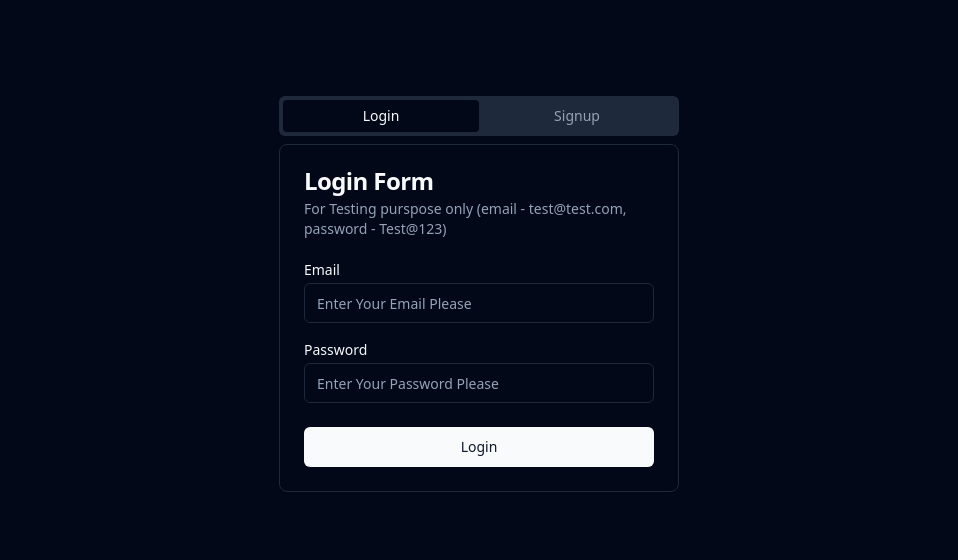
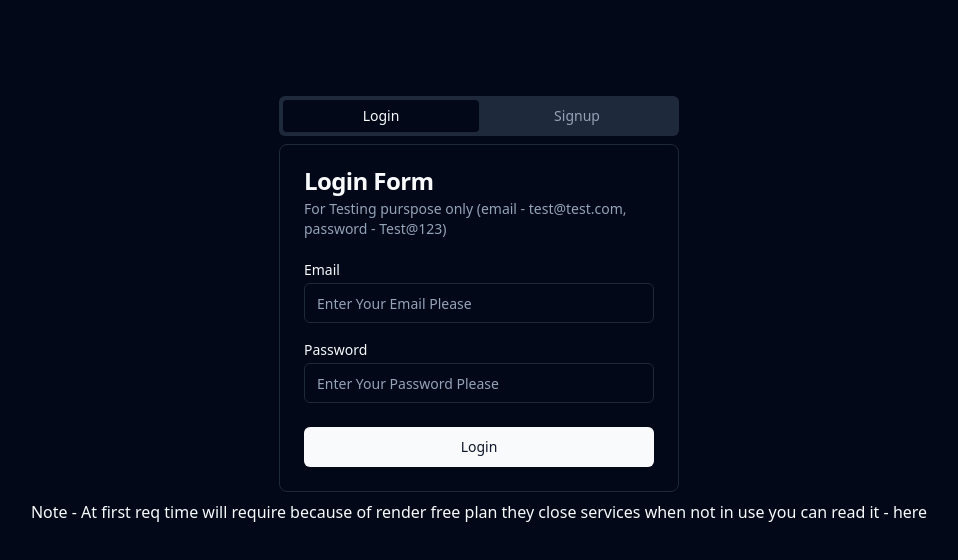
Before and after one commit to JunaidbhaiAk/taskit-frontend, a Next.js app: page / in a window 1280 px wide. Shown: the top 560 px of the page, without its empty margins (161-1119 px from the left). Built offline with nearby package versions, Linux system fonts and the light colour scheme; no server answers.

Commit message:
added note on page.js

```diff
--- a/app/page.tsx
+++ b/app/page.tsx
@@ -4,6 +4,7 @@ import { Tabs, TabsContent, TabsList, TabsTrigger } from "@/components/ui/tabs";
 import Signup from "@/components/Signup";
 import { useEffect } from "react";
 import { useRouter } from "next/navigation";
+import Link from "next/link";
 export default function Home() {
   const router = useRouter()
   useEffect(() => {
@@ -24,6 +25,7 @@ export default function Home() {
           <Signup />
         </TabsContent>
       </Tabs>
+      <h3 className="mt-2">Note - At first req time will require because of render free plan they close services when not in use you can read it - <Link href="https://community.render.com/t/web-service-stops-if-its-not-used-for-a-few-minutes/4692/2">here</Link></h3>
     </main>
   );
 }
```
